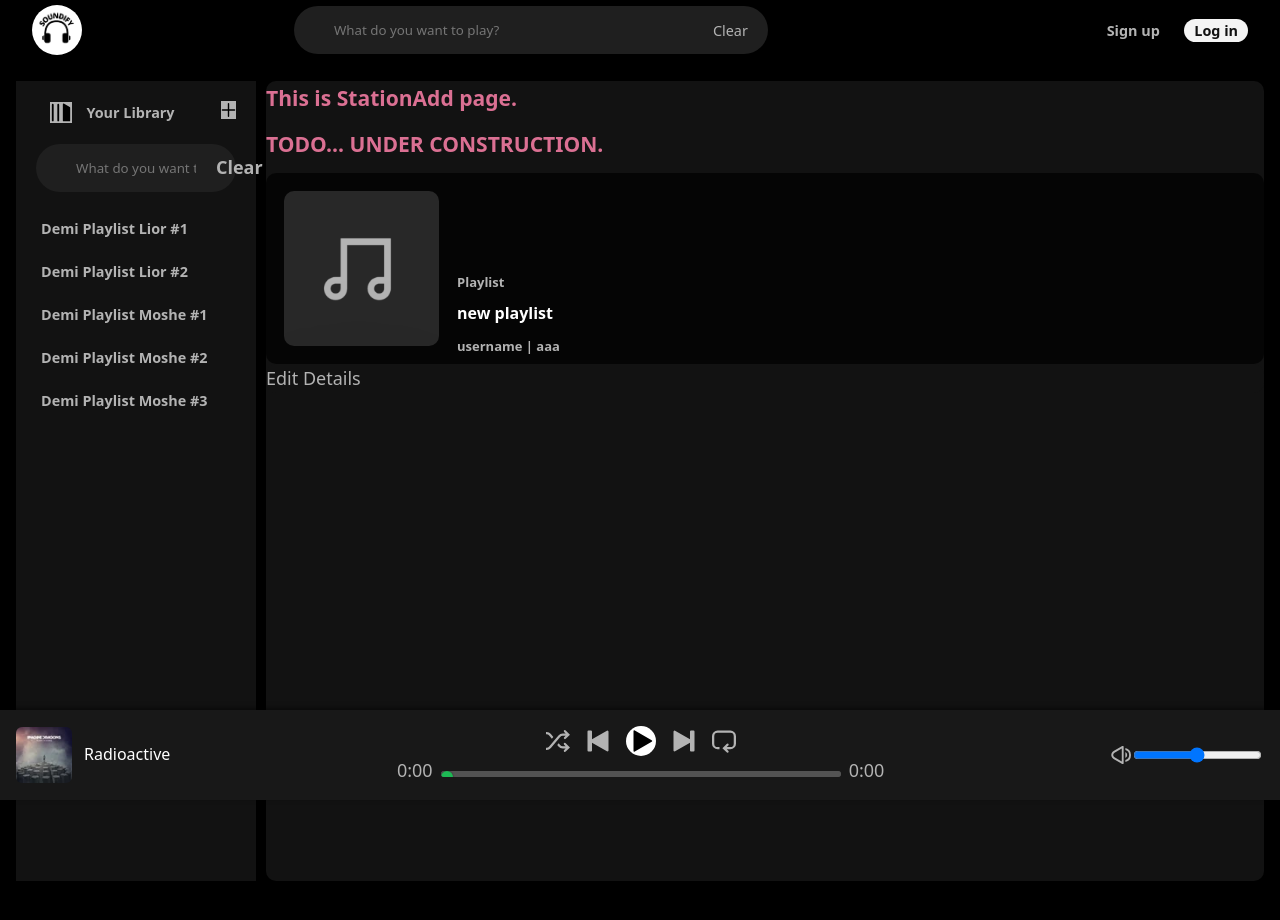
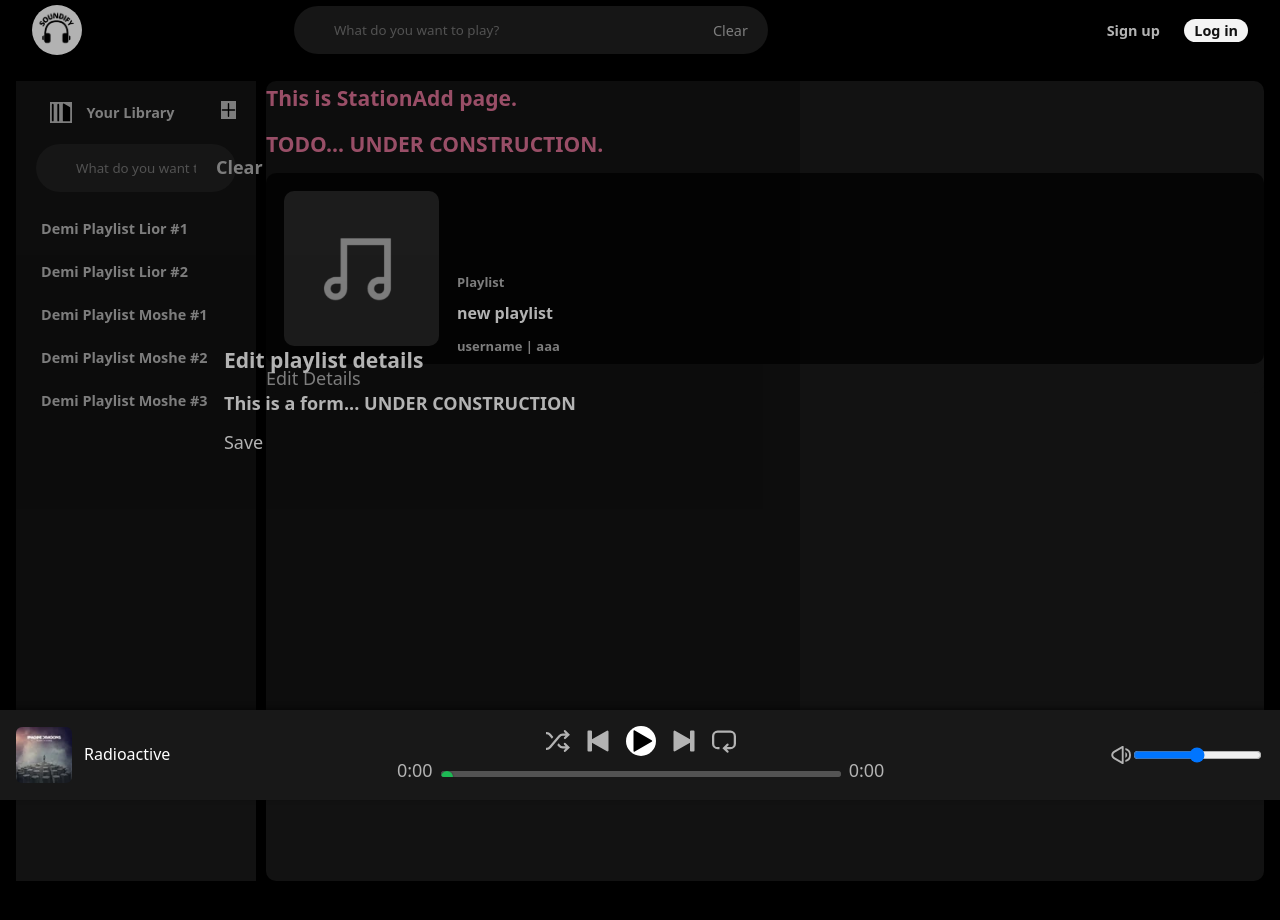
Before and after one commit to noalesh/soundify, a React (Vite) app: page /newStation in a window 1280 px wide. Both pictures are taken after a click on the button "Edit Details". Shown: the top 920 px of the page. Built offline with nearby package versions, Linux system fonts and the light colour scheme; no server answers.

Commit message:
small typo and bug fix in Edit Details modal (new station).

```diff
--- a/src/assets/styles/pages/StationAdd.scss
+++ b/src/assets/styles/pages/StationAdd.scss
@@ -13,7 +13,7 @@
     margin: 0;
   }
 
-  .modal-details-container {
+  .modal_details_container {
     display: flex;
     align-items: center;
     justify-content: center;
@@ -28,12 +28,12 @@
 
   }
 
-  .modal-details-container.show {
+  .modal_details_container.show {
     pointer-events: auto;
     opacity: 1;
   }
 
-  .modal-details {
+  .modal_details {
     background-color: #fff;
     max-width: 100%;
     border-radius: 5px;
--- a/src/pages/StationAdd.jsx
+++ b/src/pages/StationAdd.jsx
@@ -1,3 +1,6 @@
+import { useState, useEffect } from "react";
+
+
 
 export function StationAdd() {
 
@@ -8,10 +11,9 @@ export function StationAdd() {
 
         if (open_station_edit) {
             open_station_edit.addEventListener('click', () => {
-            modal_details_container.classList.add('show')
+                modal_details_container.classList.add('show')
             })
         }
-
 
         if (close_station_edit) {
             close_station_edit.addEventListener('click', () => {
@@ -19,6 +21,10 @@ export function StationAdd() {
             })
         }
     }
+
+    useEffect(() => {
+        addListenersDetailsModal ()
+    }, [])
 
 
     return (
@@ -46,7 +52,7 @@ export function StationAdd() {
         </button>
       </div>
 
-      <div class="modal-details-container" id="modal-details-container">
+      <div class="modal_details_container" id="modal_details_container">
         <div class="modal-details">
             <h3>Edit playlist details</h3>
             <form>
```
